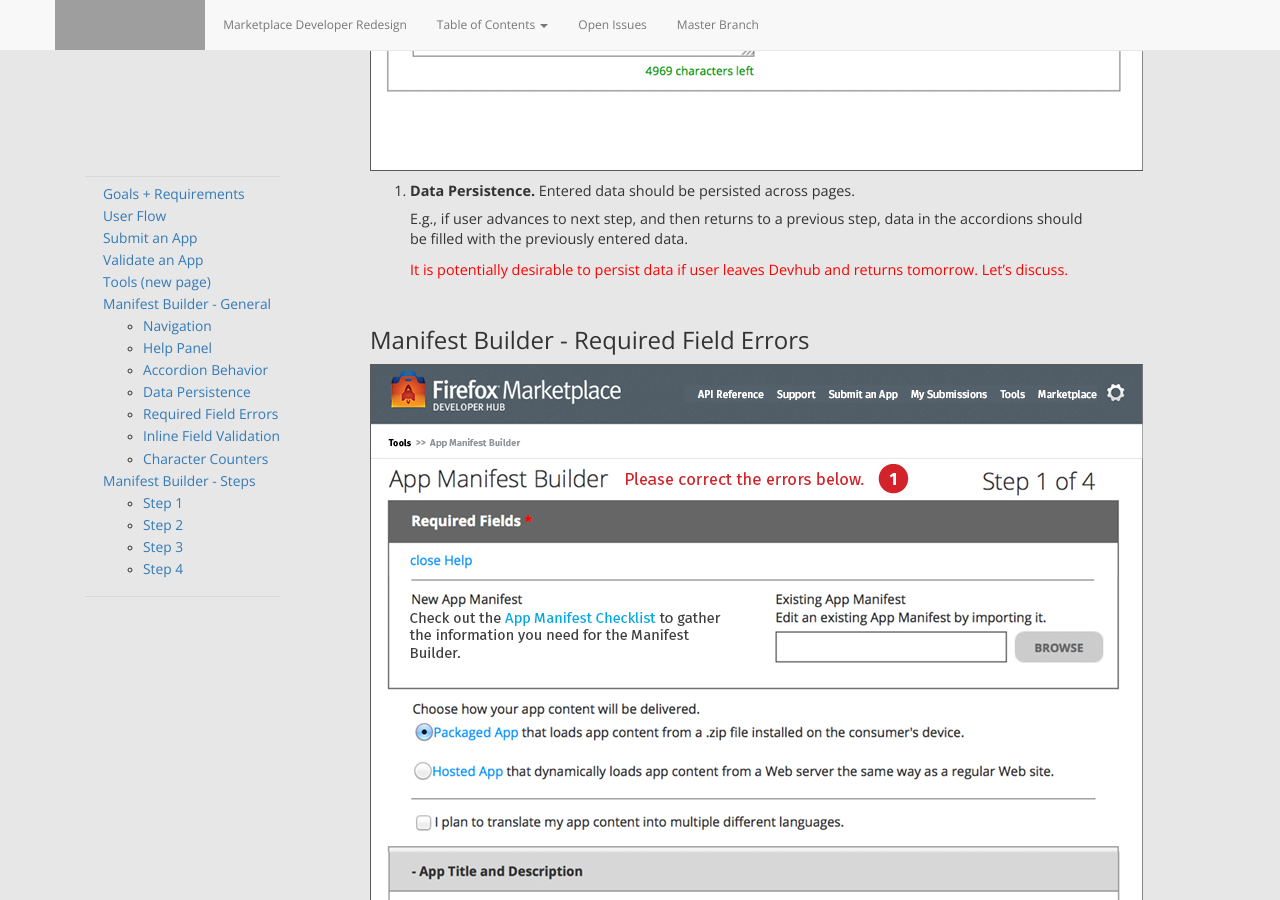
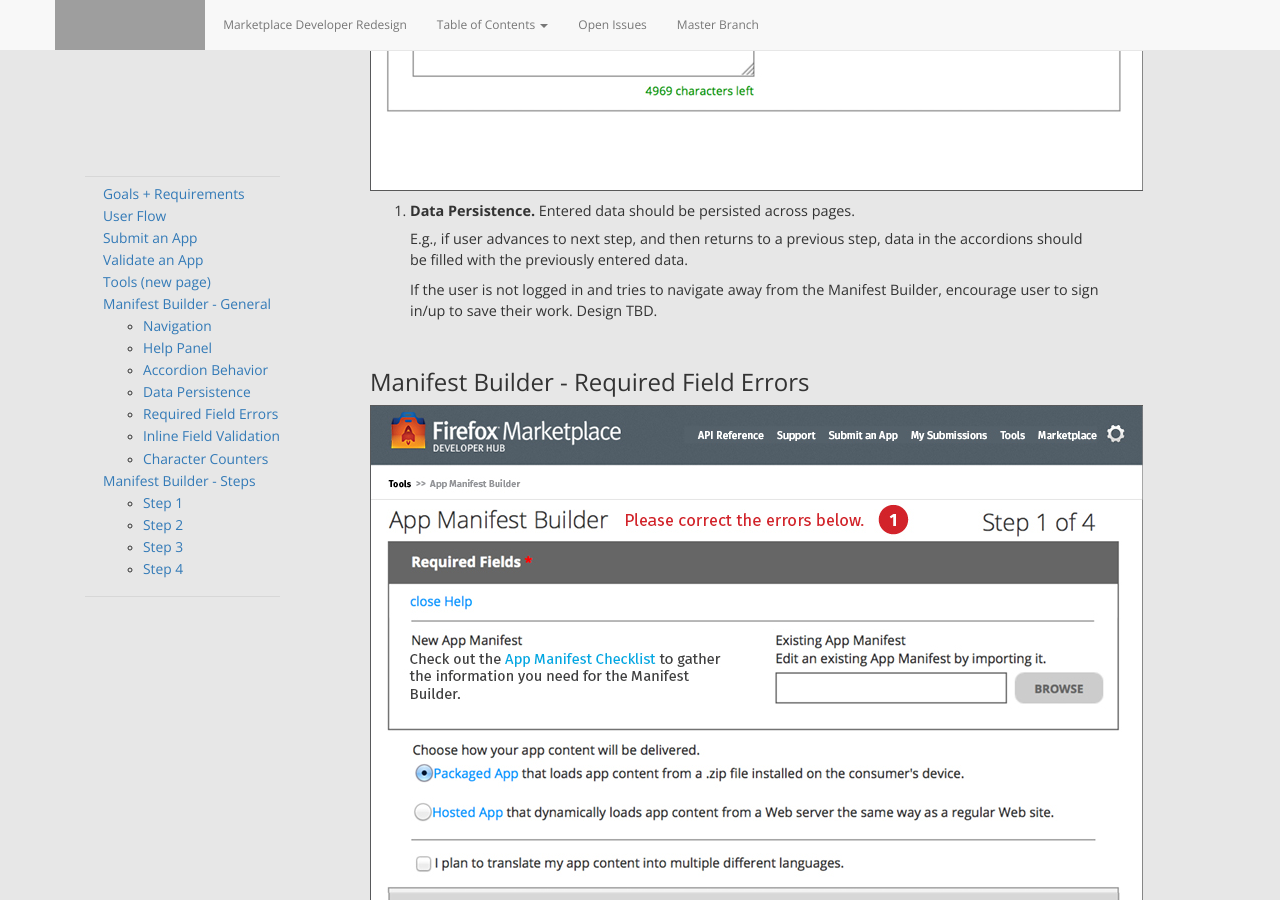
Before and after one commit to MarketplaceUX/devhub-redesign, a Jekyll site: the page built from integrate_manifest_builder.html, in a window 1280 px wide and 900 px high, scrolled down 10582 px. Built offline with Jekyll 4.4.1, drawn with Linux system fonts in a browser that asks for light colours; nearby versions of some CDN libraries; some of the changed text lies outside the part shown; grey boxes are pictures that could not be loaded.

Commit message:
update for login status

```diff
--- a/integrate_manifest_builder.html
+++ b/integrate_manifest_builder.html
@@ -66,7 +66,7 @@
 
   			<li>Developers should have a central page inside Devhub from which to access developer tools</li>
 
-  			<li>Developers must be logged in to access and use the Manifest Builder.</li>
+  			<li>Developers do not need to be logged in to access and use the Manifest Builder. Design should encourage developers to sign in/up however.</li>
 
   			<li>Developers can create a new manifest file using the Manifest Builder.</li>
 
@@ -265,7 +265,7 @@
     <ol class="longText">
     	<li><b>Data Persistence.</b> Entered data should be persisted across pages.
     		<p style="margin-top:.5em;">E.g., if user advances to next step, and then returns to a previous step, data in the accordions should be filled with the previously entered data.</p>
-    		<p class="red">It is potentially desirable to persist data if user leaves Devhub and returns tomorrow. Let’s discuss.</p>
+    		<p>If the user is not logged in and tries to navigate away from the Manifest Builder, encourage user to sign in/up to save their work. Design TBD.</p>
     	</li>
     </ol>
 
```
